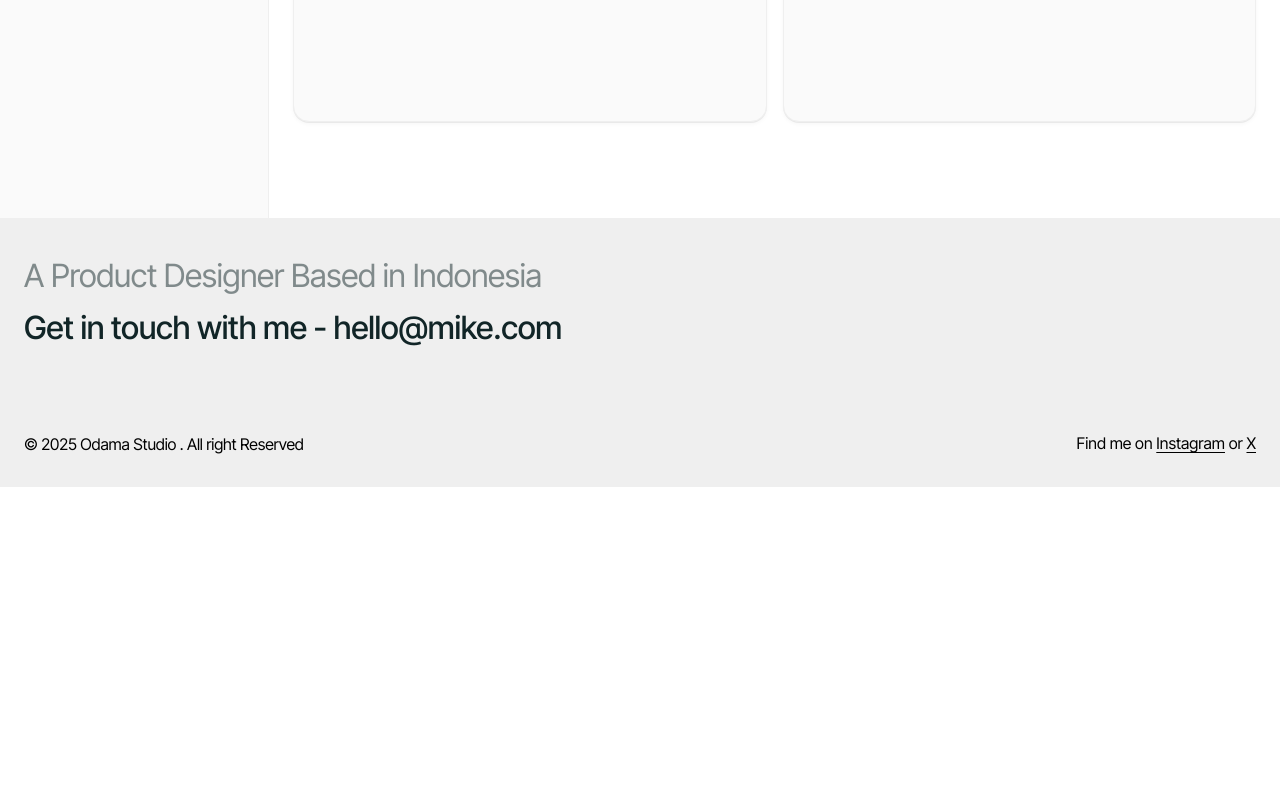
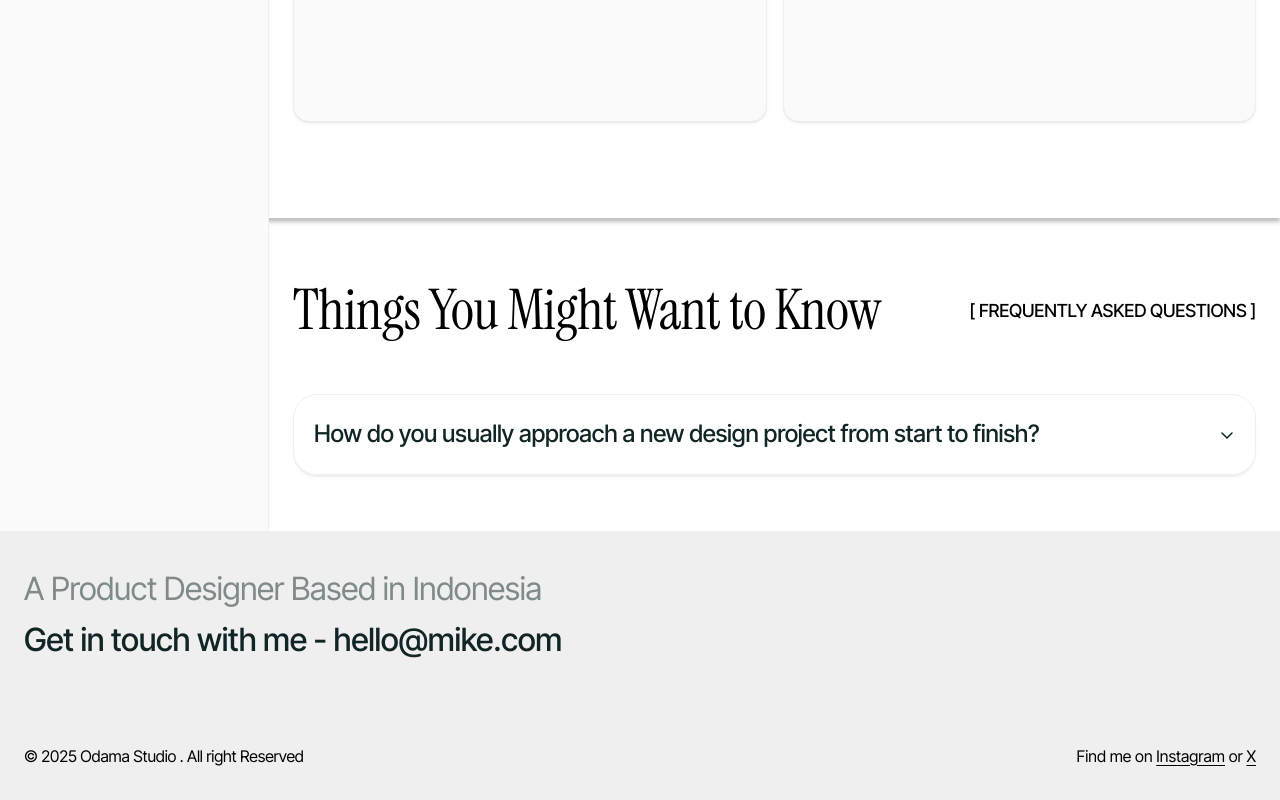
Before and after one commit to ismailquadri/UX_Portfolio, a Next.js app: page /case-studies/federal-pms in a window 1280 px wide. Shown: the part 2445-3245 px from the top of the page. Before the commit the page ends 2932 px from the top, so only its background shows below. Built offline with nearby package versions, Linux system fonts and the light colour scheme.

Commit message:
fix: add missing FAQ section to Case Study Detail page

```diff
--- a/app/case-studies/[slug]/page.tsx
+++ b/app/case-studies/[slug]/page.tsx
@@ -4,7 +4,9 @@ import Navbar from "@/components/Navbar";
 import Footer from "@/components/Footer";
 import PageSidebar from "@/components/PageSidebar";
 import SidebarSpacer from "@/components/SidebarSpacer";
+import { AccordionItem } from "@/components/AccordionItem";
 import { CASE_STUDIES, getCaseStudyBySlug } from "@/lib/case-studies";
+import { FAQ_ITEMS } from "@/lib/faq-data";
 
 const SIDEBAR_LINKS = [
   { label: "Problem", href: "#problem" },
@@ -163,6 +165,36 @@ export default async function CaseStudyDetailPage({
             </div>
           </div>
         </section>
+
+        {/* FAQ */}
+        <section
+          id="faq"
+          className="flex w-full items-start justify-between shadow-[0_4px_4px_0_rgba(0,0,0,0.25)]"
+        >
+          <SidebarSpacer />
+          <div className="flex w-full flex-1 flex-col gap-12 px-6 py-14">
+            <div className="flex w-full items-end justify-between gap-6">
+              <div className="flex flex-1 items-center justify-between gap-6">
+                <h2 className="font-heading text-[32px] leading-tight tracking-[-0.32px] text-ink md:text-[56px] md:leading-[normal] md:tracking-[-0.56px]">
+                  Things You Might Want to Know
+                </h2>
+                <p className="hidden whitespace-nowrap font-body text-[18px] font-medium tracking-[-0.18px] text-ink md:block">
+                  [ FREQUENTLY ASKED QUESTIONS ]
+                </p>
+              </div>
+            </div>
+
+            <div className="flex w-full flex-col items-start gap-4">
+              {FAQ_ITEMS.map((faq) => (
+                <AccordionItem
+                  key={faq.question}
+                  question={faq.question}
+                  answer={faq.answer}
+                />
+              ))}
+            </div>
+          </div>
+        </section>
       </main>
       <Footer />
     </div>
```
